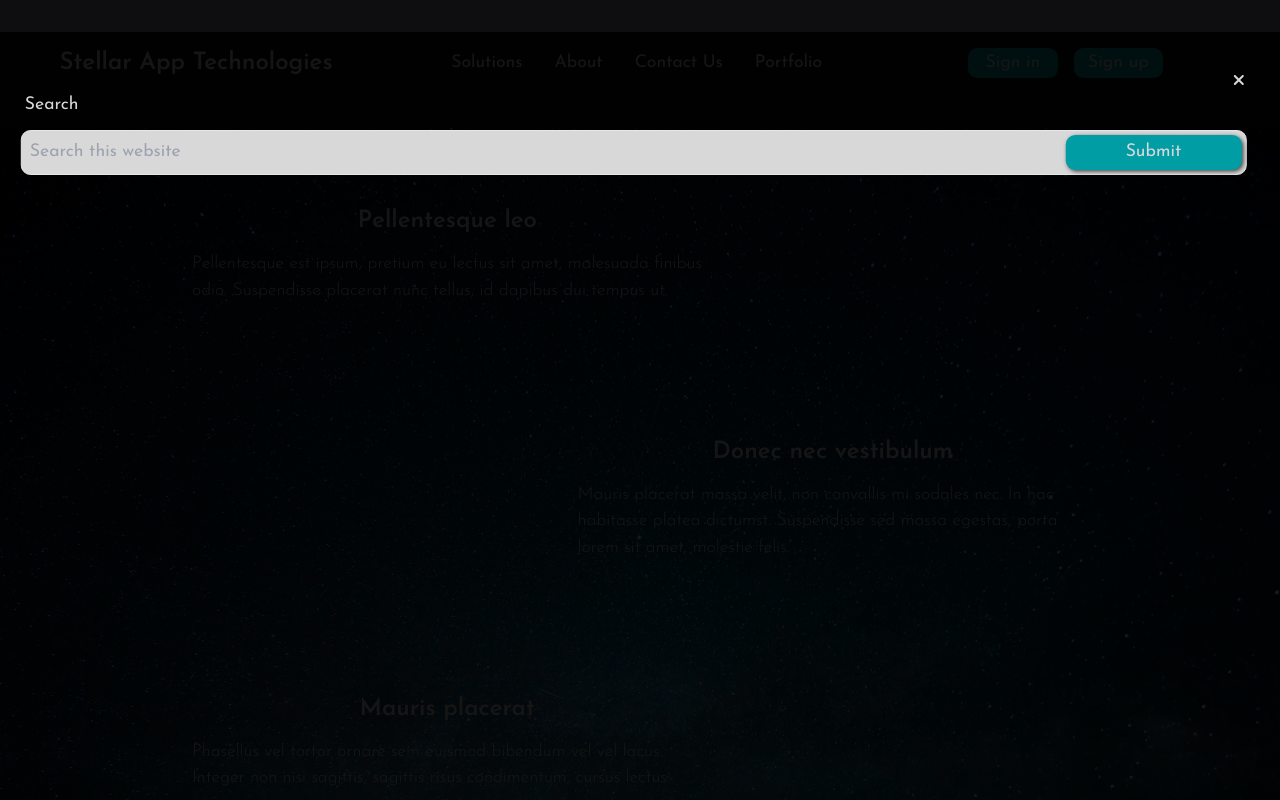
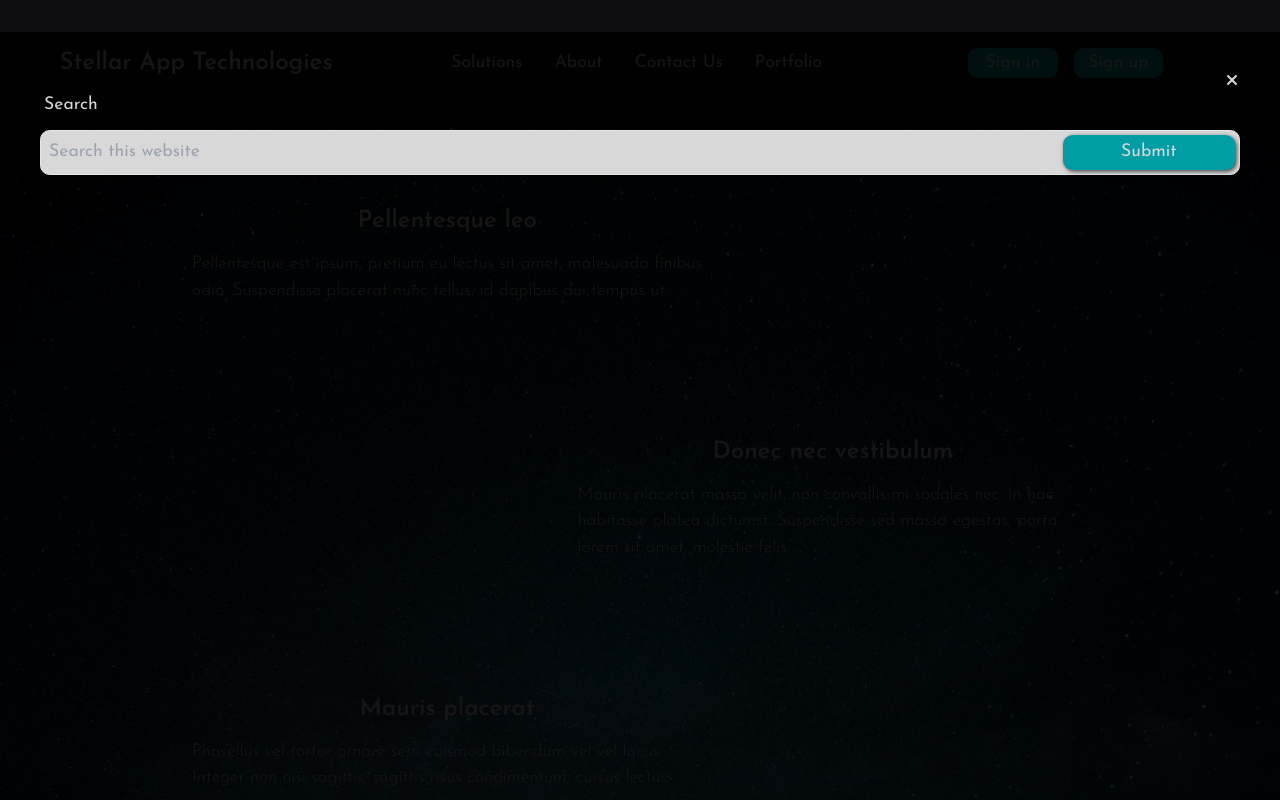
Before and after one commit to MrMostellar/stellar-app-technologies, a Next.js app: page / in a window 1280 px wide. Both pictures are taken after a click on the button 998 px from the left and 63 px from the top of the page. Shown: the top 800 px of the page. Built offline with nearby package versions, Linux system fonts and the light colour scheme.

Commit message:
Added search modal and logic for opening and closing via a x button or the escape key

```diff
--- a/app/components/SearchModal.tsx
+++ b/app/components/SearchModal.tsx
@@ -26,7 +26,7 @@ export default function SearchModal() {
       {isModalActive ? (
         <section
           onKeyDown={handleKeyDown}
-          className="absolute overflow-hidden content-top lg:translate-x-[-75%] translate-x-[-80%] p-10 bg-transparent/90 min-w-[102%] min-h-[100vh]"
+          className="absolute overflow-x-hidden content-top xl:translate-x-[-75%] lg:translate-x-[-74.5%] translate-x-[-80%] p-10 bg-transparent/90 min-w-[100vw] min-h-[100vh]"
         >
           <div className="flex justify-end">
             <button onClick={escapeHandle}>
--- a/app/layout.tsx
+++ b/app/layout.tsx
@@ -18,7 +18,7 @@ export default function RootLayout({
       <head>
         <meta name="viewport" content="width=device-width, initial-scale=1.0" />
       </head>
-      <body className="font-main text-[var(--text)] flex flex-col min-h-[100vh] overflow-y-auto">
+      <body className="overflow-x-clip font-main text-[var(--text)] flex flex-col min-h-[100vh] overflow-y-auto">
         <header className="z-10 absolute top-2 flex flex-1 flex-row w-[100%] py-6 px-2">
           <Header />
         </header>
```
